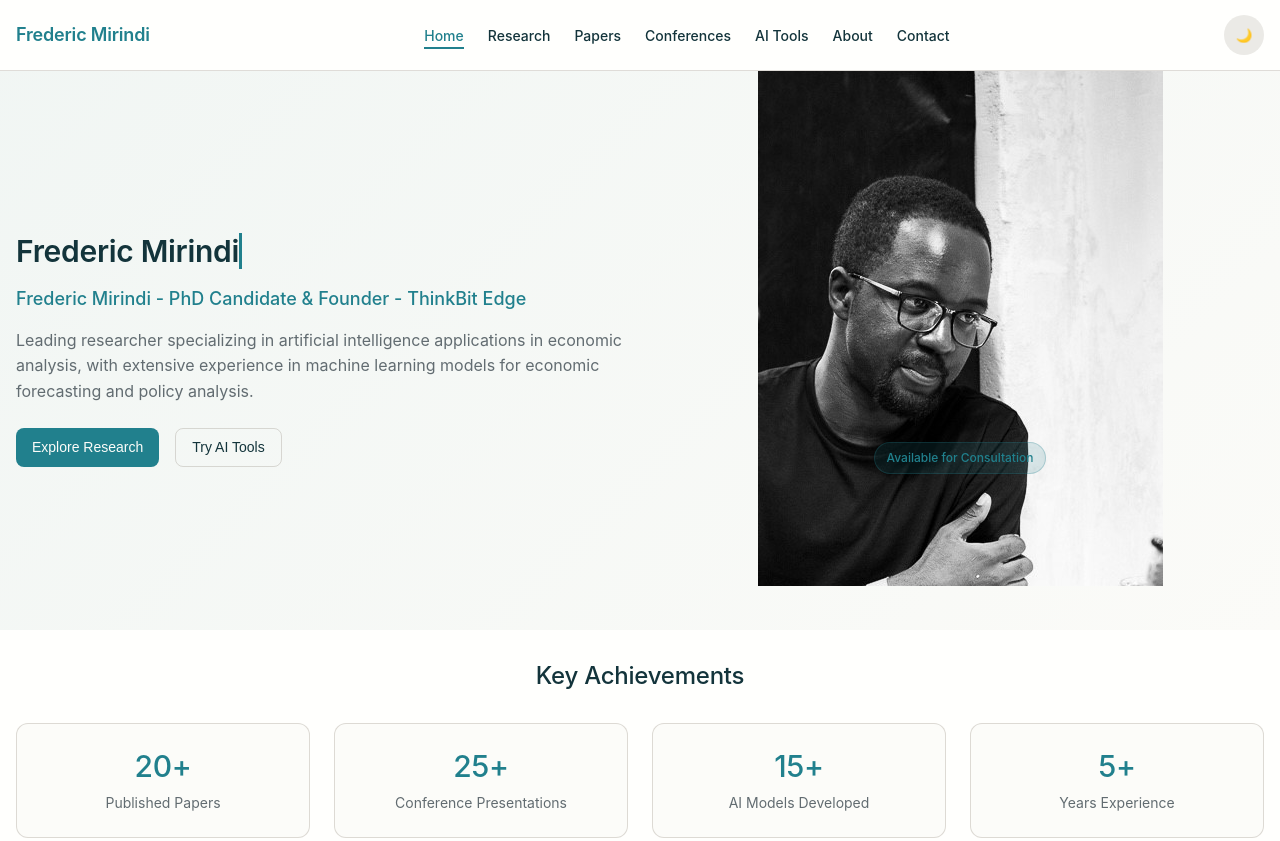
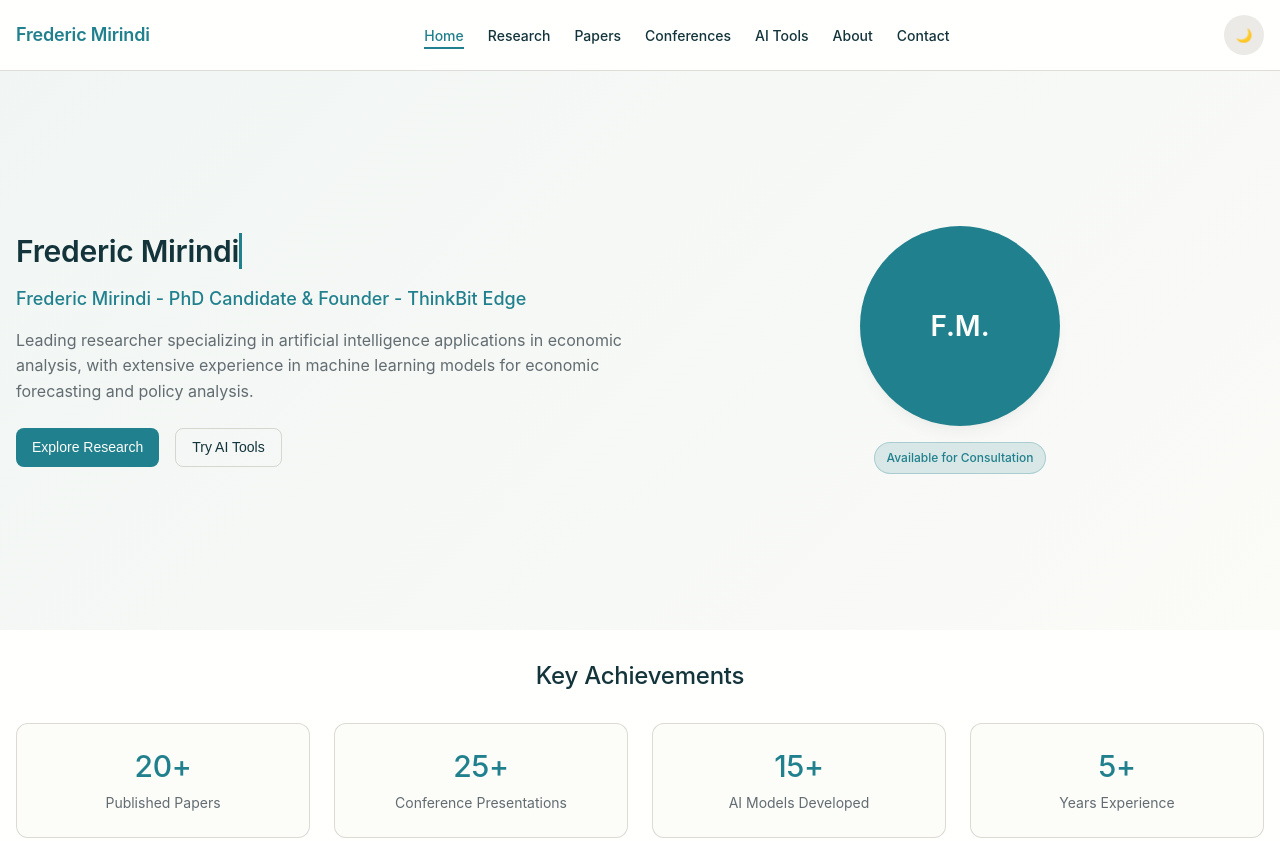
Before and after one commit to fredericmirindi/test2, a plain HTML site: page index.html in a window 1280 px wide. Shown: the top 841 px of the page. Drawn offline with Linux system fonts and the light colour scheme; a web font is replaced by a local one.

Commit message:
Update index.html

```diff
--- a/index.html
+++ b/index.html
@@ -76,7 +76,7 @@
                         <div class="hero-image">
                             <div class="profile-container">
                                 <div class="profile-image">
-                                    <img src="frederic.mirindi.jpg" alt="Frederic Mirindi" class="profile-photo" />
+                                    <div class="profile-placeholder">F.M.</div>
                                 </div>
                                 <div class="profile-status">
                                     <span class="status status--success">Available for Consultation</span>
```
